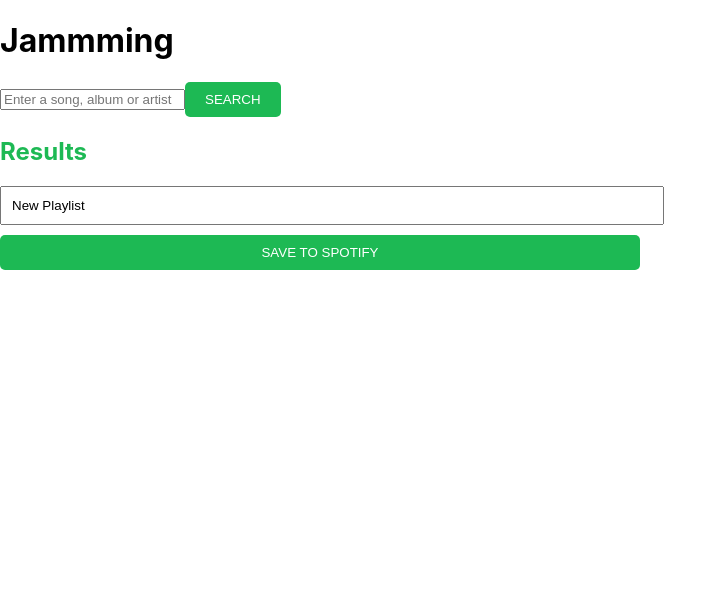
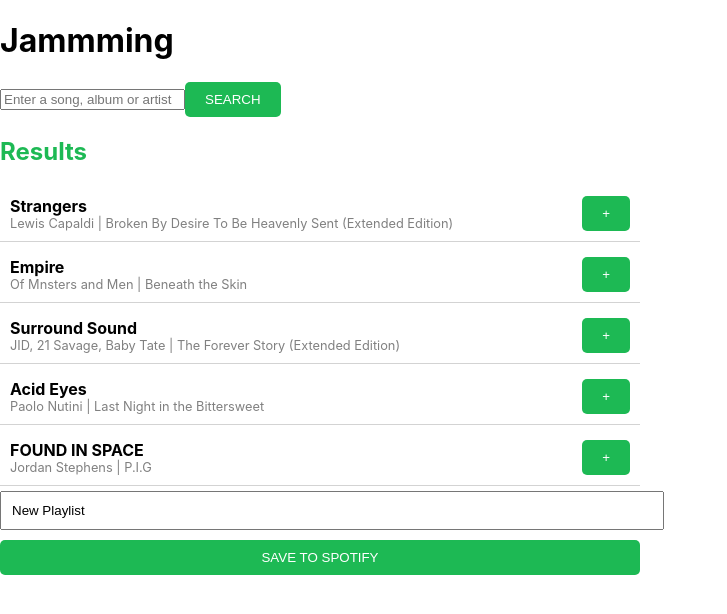
Before and after one commit to jonathanoh59/Jammming, a React (Create React App) app: page / in a window 1280 px wide. Shown: the top 614 px of the page, without its empty margins (0-727 px from the left). Built offline with nearby package versions, Linux system fonts and the light colour scheme.

Commit message:
slight changes

```diff
--- a/src/Components/App/App.js
+++ b/src/Components/App/App.js
@@ -1,16 +1,25 @@
-import React from 'react';
+import React, {useState} from 'react';
 import './App.css';
 import SearchBar from '../SearchBar/SearchBar';
 import SearchResults from '../SearchResults/SearchResults';
 import Playlist from '../Playlist/Playlist';
+import mockTrackObjs from '../mockData/mockTracks';
 
 function App() {
+  const [searchResults, setSearchResults] = useState(mockTrackObjs);
+
+  const handleSearch = (searchTerm) => {
+    // Logic to handle search
+    // For now, we're just using mock data
+    setSearchResults(mockTrackObjs);
+  };
+
   return (
     <div>
       <h1>Ja<span>mmm</span>ing</h1>
-      <SearchBar />
+      <SearchBar onSearch={handleSearch}/>
       <div>
-        <SearchResults/>
+        <SearchResults searchResults={mockTrackObjs}/>
         <Playlist />
       </div>
     </div>
--- a/src/Components/SearchResults/SearchResults.js
+++ b/src/Components/SearchResults/SearchResults.js
@@ -1,14 +1,16 @@
 import React from 'react';
 import './SearchResults.css';
+import mockTrackObjs from '../mockData/mockTracks';
 import Tracklist from '../Tracklist/Tracklist';
 
 function SearchResults(){
     //mock data
-    const searchResults=[];
+    //const searchResults=[];
     return(
         <div className="SearchResults">
             <h2>Results</h2>
-            <Tracklist tracks={searchResults} isRemoval={false}/>
+            {/* <Tracklist tracks={searchResults} isRemoval={false}/> */}
+            <Tracklist tracks={mockTrackObjs} isRemoval={false}/>
         </div>
     );
 }
--- /dev/null
+++ b/src/Components/mockData/mockTracks.js
@@ -0,0 +1,34 @@
+const mockTrackObjs = [
+    {
+      id: 1,
+      name: "Strangers",
+      artist: "Lewis Capaldi",
+      album: "Broken By Desire To Be Heavenly Sent (Extended Edition)"
+    },
+    {
+      id: 2,
+      name: "Empire",
+      artist: "Of Mnsters and Men",
+      album: "Beneath the Skin"
+    },
+    {
+      id: 3,
+      name: "Surround Sound",
+      artist: "JID, 21 Savage, Baby Tate",
+      album: "The Forever Story (Extended Edition)"
+    },
+    {
+      id: 4,
+      name: "Acid Eyes",
+      artist: "Paolo Nutini",
+      album: "Last Night in the Bittersweet"
+    },
+    {
+      id: 5,
+      name: "FOUND IN SPACE",
+      artist: "Jordan Stephens",
+      album: "P.I.G"
+    }
+  ];
+
+  export default mockTrackObjs;
```
